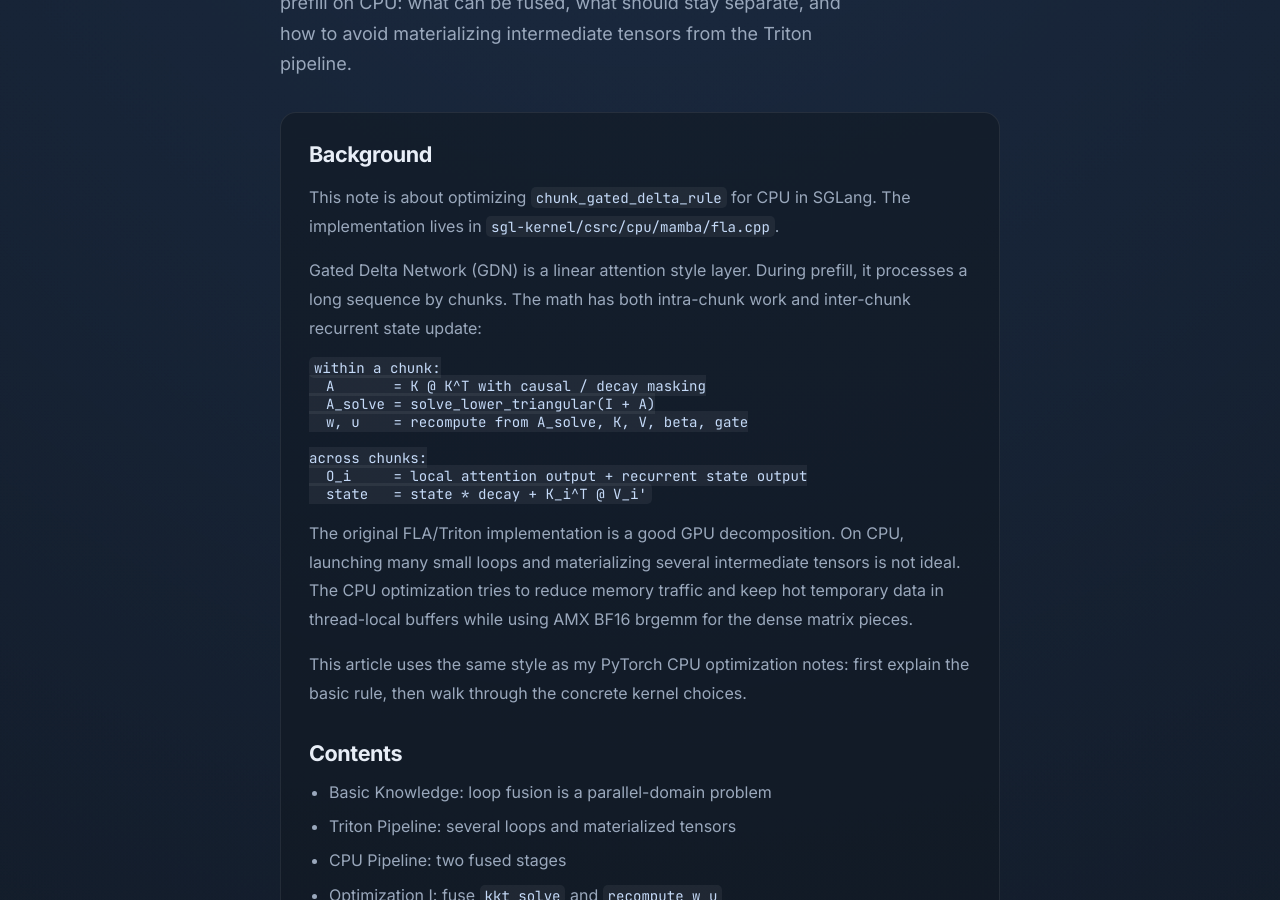
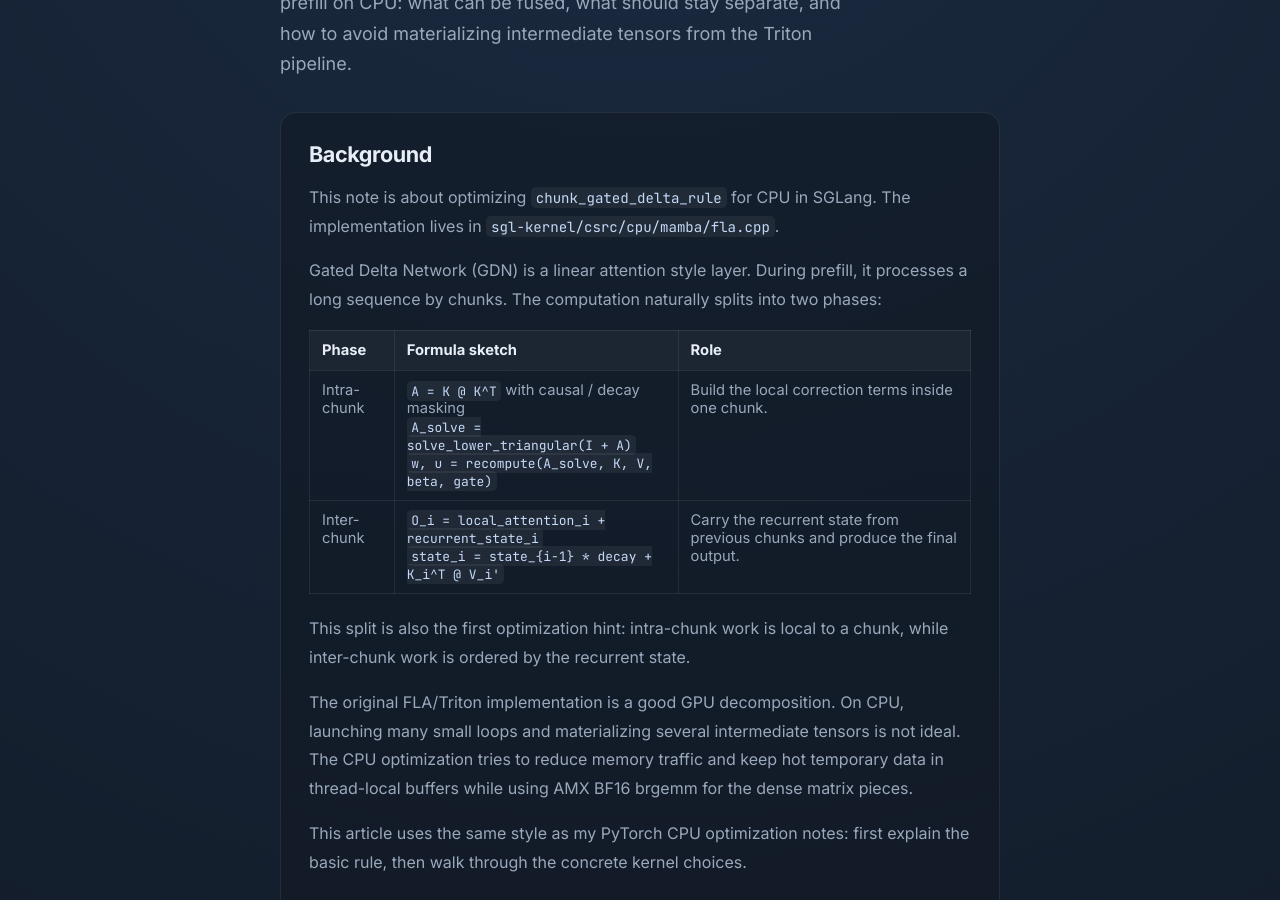
Before and after one commit to mingfeima/mingfeima.github.io, a Jekyll site: the page built from posts/cpu-gdn-chunk-kernel.md, in a window 1280 px wide and 900 px high, scrolled down 359 px. Built offline with Jekyll 4.4.1, drawn with Linux system fonts in a browser that asks for light colours; some of the changed text lies outside the part shown.

Commit message:
minor change

````diff
--- a/posts/cpu-gdn-chunk-kernel.md
+++ b/posts/cpu-gdn-chunk-kernel.md
@@ -16,18 +16,14 @@ tagline: >-
 
 This note is about optimizing `chunk_gated_delta_rule` for CPU in SGLang. The implementation lives in `sgl-kernel/csrc/cpu/mamba/fla.cpp`.
 
-Gated Delta Network (GDN) is a linear attention style layer. During prefill, it processes a long sequence by chunks. The math has both intra-chunk work and inter-chunk recurrent state update:
+Gated Delta Network (GDN) is a linear attention style layer. During prefill, it processes a long sequence by chunks. The computation naturally splits into two phases:
 
-```text
-within a chunk:
-  A       = K @ K^T with causal / decay masking
-  A_solve = solve_lower_triangular(I + A)
-  w, u    = recompute from A_solve, K, V, beta, gate
+| Phase | Formula sketch | Role |
+|-------|----------------|------|
+| Intra-chunk | `A = K @ K^T` with causal / decay masking<br>`A_solve = solve_lower_triangular(I + A)`<br>`w, u = recompute(A_solve, K, V, beta, gate)` | Build the local correction terms inside one chunk. |
+| Inter-chunk | `O_i = local_attention_i + recurrent_state_i`<br>`state_i = state_{i-1} * decay + K_i^T @ V_i'` | Carry the recurrent state from previous chunks and produce the final output. |
 
-across chunks:
-  O_i     = local attention output + recurrent state output
-  state   = state * decay + K_i^T @ V_i'
-```
+This split is also the first optimization hint: intra-chunk work is local to a chunk, while inter-chunk work is ordered by the recurrent state.
 
 The original FLA/Triton implementation is a good GPU decomposition. On CPU, launching many small loops and materializing several intermediate tensors is not ideal. The CPU optimization tries to reduce memory traffic and keep hot temporary data in thread-local buffers while using AMX BF16 brgemm for the dense matrix pieces.
 
@@ -267,9 +263,10 @@ vsum = dpbf16(vsum, x, x)
 rscale = 1 / sqrt(sum + eps)
 out = x * rscale
 ```
-Generically, Norm would require read input twice, when reduction dim size is not big, this would usually hit L1. But for special case,
-here for example `D = 128`, we can hold 128x BF16 with 8 avx512 regs and read just once. This trick applies to situation when reducetion
-dim size is a constant small number, e.g. 128, 192, etc.
+
+In a generic norm kernel, input is often read twice: one pass for reduction and one pass for scaling. When the reduction dimension is small, the second pass usually hits L1, so this is acceptable. But for fixed small dimensions such as `D = 128`, the whole row can be kept in AVX512 registers: 128 BF16 values fit in 8 vector registers. In this special case, the kernel can load once, reduce, compute the scale, and then write the normalized result.
+
+This trick applies when the reduction dimension is a compile-time small constant, for example `128` or `192`.
 
 For query, it also fuses the attention scale:
 
````
